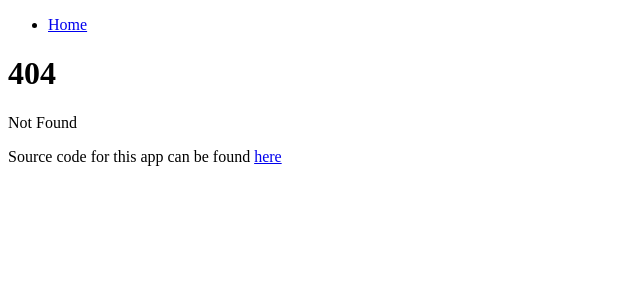
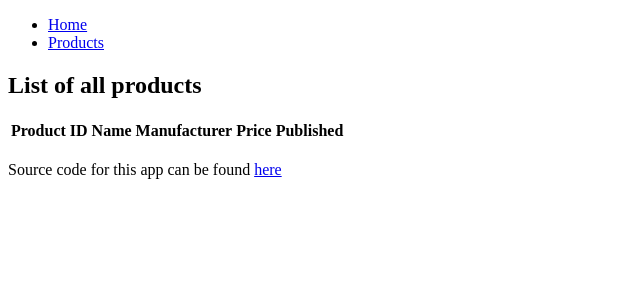
Before and after one commit to hollowdll/product-app, a SvelteKit app in the folder frontend/product-app/: page /products in a window 1280 px wide. Before the commit this address had no page. Shown: the top 300 px of the page, without its empty margins (0-640 px from the left). Built offline with nearby package versions, Linux system fonts and the light colour scheme.

Commit message:
add components and utils

```diff
--- a/frontend/product-app/src/routes/Header.svelte
+++ b/frontend/product-app/src/components/Header.svelte
@@ -8,6 +8,9 @@
 			<li>
 				<a href="/">Home</a>
 			</li>
+			<li>
+				<a href="/products">Products</a>
+			</li>
 		</ul>
 	</nav>
 </header>
--- /dev/null
+++ b/frontend/product-app/src/components/ProductList.svelte
@@ -0,0 +1,22 @@
+<script lang="ts">
+    import { PRODUCT_API_HOST_URL } from "../utils/const";
+
+
+</script>
+
+<table>
+    <thead>
+        <tr>
+            <th>Product ID</th>
+            <th>Name</th>
+            <th>Manufacturer</th>
+            <th>Price</th>
+            <th>Published</th>
+        </tr>
+    </thead>
+    <tbody>
+        <tr>
+
+        </tr>
+    </tbody>
+</table>
--- a/frontend/product-app/src/routes/+layout.svelte
+++ b/frontend/product-app/src/routes/+layout.svelte
@@ -1,5 +1,5 @@
 <script>
-	import Header from './Header.svelte';
+	import Header from '../components/Header.svelte';
 	import './styles.css';
 </script>
 
--- a/frontend/product-app/src/routes/+page.svelte
+++ b/frontend/product-app/src/routes/+page.svelte
@@ -8,7 +8,7 @@
 </svelte:head>
 
 <section>
-	<h1>Home page</h1>
+	<h1>Welcome to Product app</h1>
 
 
 </section>
--- /dev/null
+++ b/frontend/product-app/src/routes/products/+page.svelte
@@ -0,0 +1,16 @@
+<script>
+	import ProductList from "../../components/ProductList.svelte";
+
+
+</script>
+
+<svelte:head>
+	<title>Products</title>
+	<meta name="description" content="This page lists all our products" />
+</svelte:head>
+
+<section>
+	<h1>List of all products</h1>
+
+    <ProductList />
+</section>
--- /dev/null
+++ b/frontend/product-app/src/utils/const.ts
@@ -0,0 +1,2 @@
+// Product API host URL. Use in product API requests.
+export const PRODUCT_API_HOST_URL = "https://localhost:7296";
```
